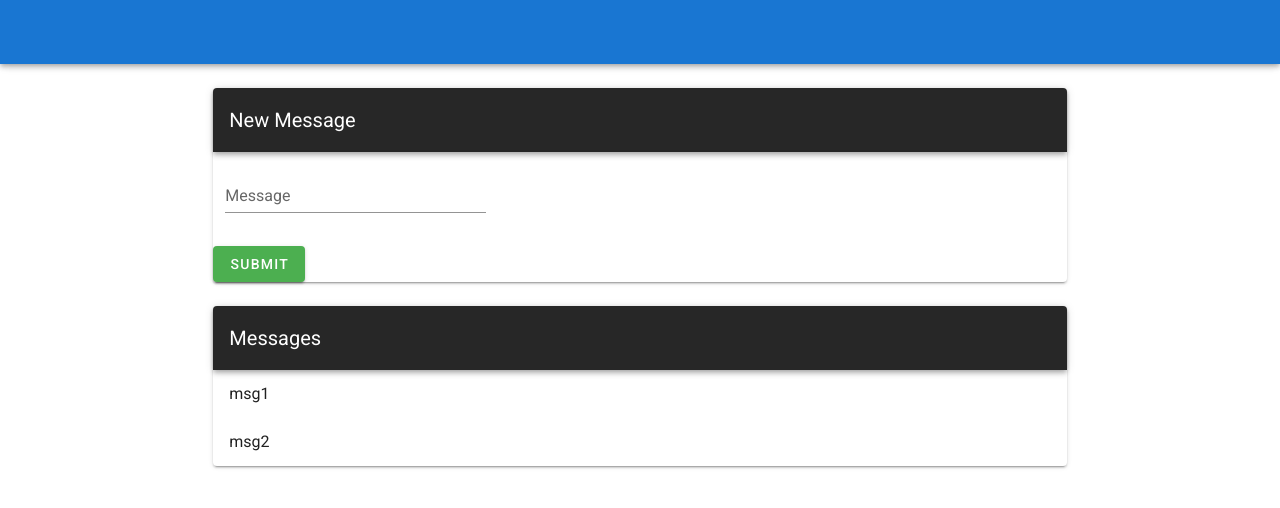
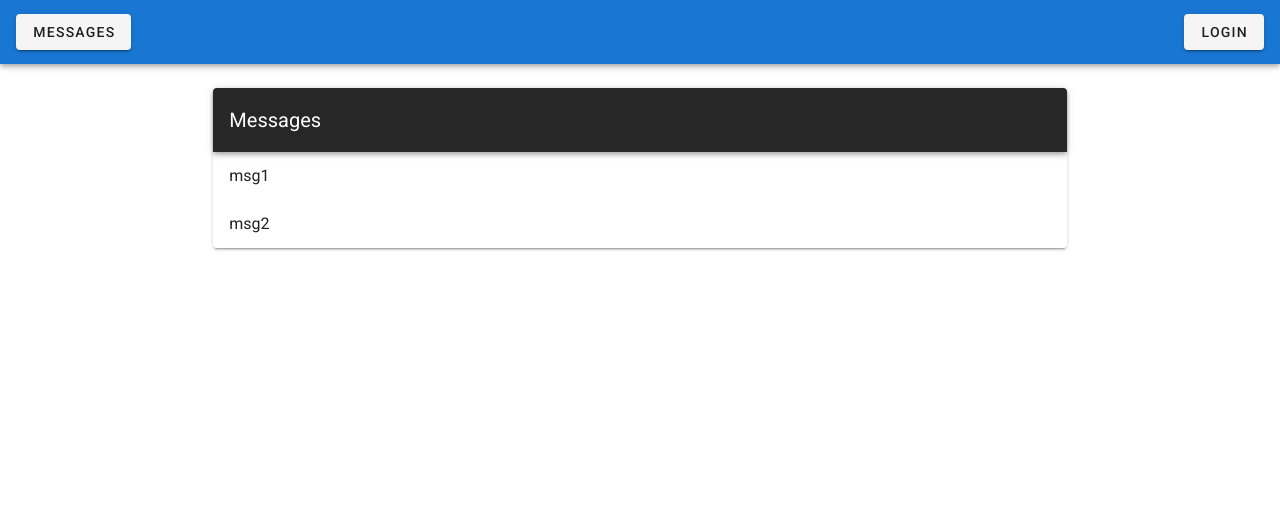
Before and after one commit to lgomesp/vue-and-node-frontend, a Vue app: page / in a window 1280 px wide. Shown: the top 508 px of the page. Built offline with nearby package versions, Linux system fonts and the light colour scheme; no server answers.

Commit message:
add vue router

```diff
--- a/package.json
+++ b/package.json
@@ -11,6 +11,7 @@
     "axios": "^0.19.2",
     "core-js": "^3.6.4",
     "vue": "^2.6.11",
+    "vue-router": "^3.1.6",
     "vuetify": "^2.2.11",
     "vuex": "^3.1.2"
   },
--- a/src/App.vue
+++ b/src/App.vue
@@ -1,35 +1,20 @@
 <template>
   <v-app>
-    <v-app-bar
-      app
-      color="primary"
-      dark
-    >
+    <v-app-bar app color="primary">
+      <v-btn>Messages</v-btn>
+      <v-spacer />
+      <v-btn>Login</v-btn>
     </v-app-bar>
 
     <v-content>
       <br>
-      <new-message />
-      <br>
-      <messages />
+      <router-view />
     </v-content>
   </v-app>
 </template>
 
 <script>
-import Messages from './components/Messages';
-import NewMessage from './components/NewMessage';
-
 export default {
-  name: 'App',
-
-  components: {
-    Messages,
-    NewMessage
-  },
-
-  data: () => ({
-    //
-  }),
+  name: "App",
 };
 </script>
```
Also changed, not shown: src/main.js (+13 -0 lines), 1 other file (tests, documents, lock files or other folders).
